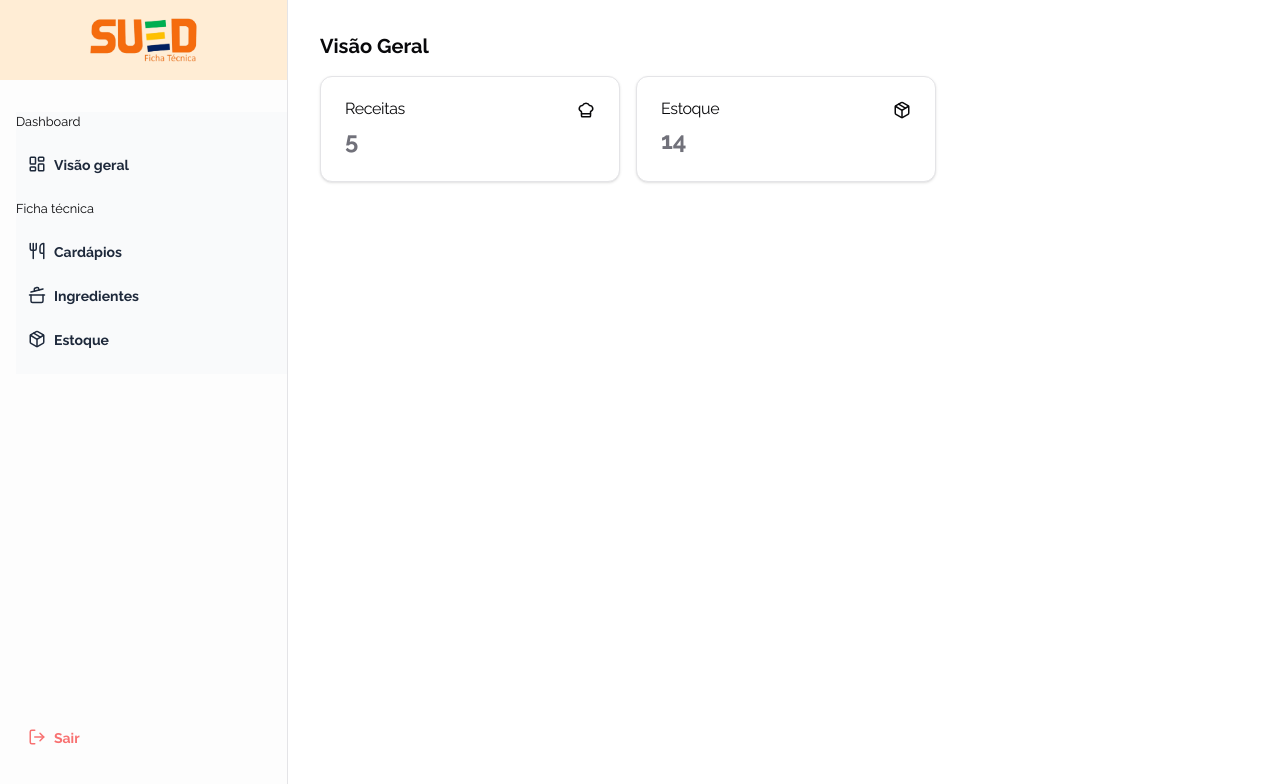
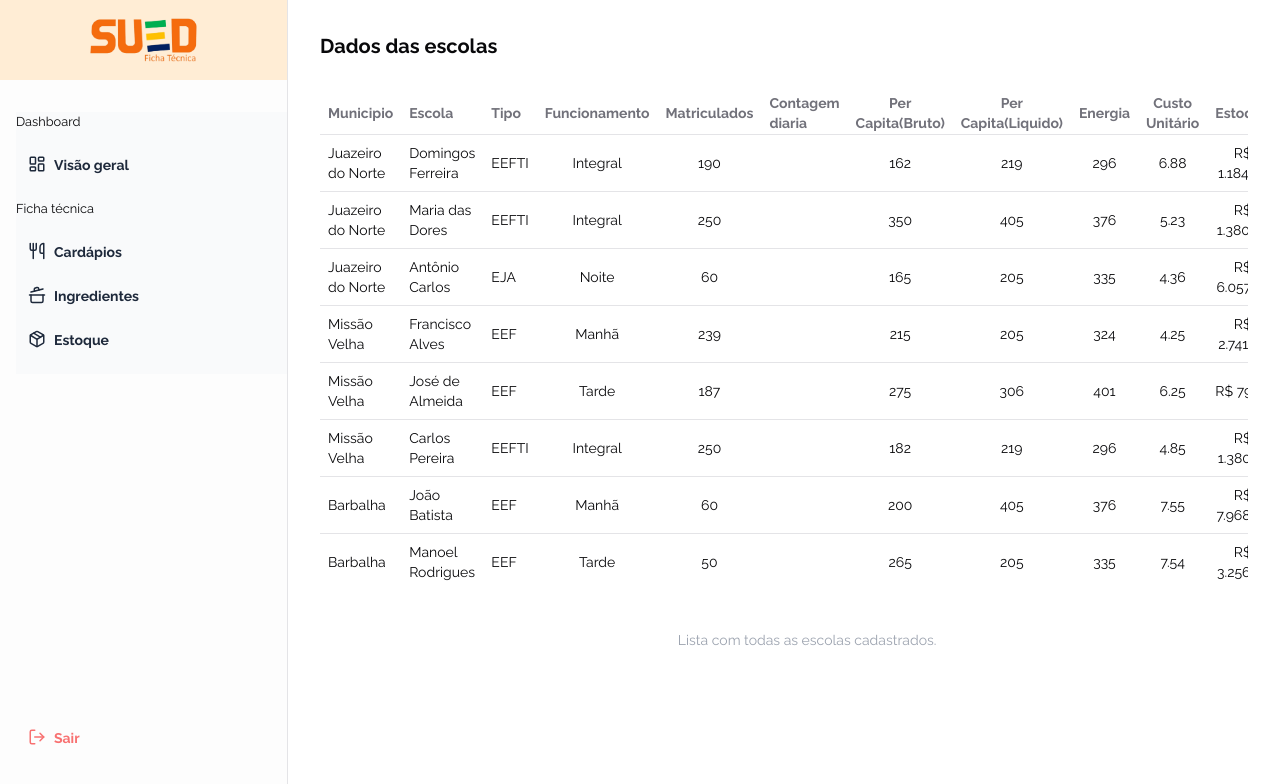
Before and after one commit to eliasacneto/sued-technical-sheet-front, a Next.js app: page /admin/dashboard in a window 1280 px wide. Shown: the top 784 px of the page. Built offline with nearby package versions, Linux system fonts and the light colour scheme.

Commit message:
List dashboard

```diff
--- a/app/admin/dashboard/page.tsx
+++ b/app/admin/dashboard/page.tsx
@@ -20,17 +20,25 @@ import {
 } from "@/components/ui/select";
 import {
   Building2,
-  ChefHat,
+  UserRoundPen,
   CookingPot,
   Package,
   ShoppingCart,
   UsersRound,
   Utensils,
+  Calculator
 } from "lucide-react";
-
-import { recipes } from "../../mock/recipes.mock";
-
-import { stock } from "../../mock/stock.mock";
+import {
+  Table,
+  TableBody,
+  TableCaption,
+  TableCell,
+  TableFooter,
+  TableHead,
+  TableHeader,
+  TableRow,
+} from "@/components/ui/table";
+import { dataDashboard } from '../../mock/dataDashboard.mock'
 
 const Dashboard = () => {
   //   const totalIngredients = new Set(
@@ -38,56 +46,87 @@ const Dashboard = () => {
   //   ).size;
 
   // Get the total number of recipes
-  const totalRecipes = recipes.length;
 
-  const totalStock = stock.length;
+  const date = new Date();
+  const brDate = date.toLocaleDateString('pt-BR');
 
   return (
     <>
       <div className="flex flex-col justify-start gap-4 ">
-        <h1 className="font-bold text-xl">Visão Geral </h1>
-        <div className="flex gap-4">
-          <Card className="w-[300px]">
-            <CardHeader>
-              <CardTitle className="flex justify-between gap-4">
-                <h3 className="font-normal">Receitas</h3>
-                <small>
-                  <ChefHat size={18} />
-                </small>
-              </CardTitle>
-              <CardDescription>
-                <h1 className="text-2xl font-bold">{totalRecipes}</h1>
-              </CardDescription>
-            </CardHeader>
-          </Card>
-
-          {/* <Card className="w-[300px]">
-            <CardHeader>
-              <CardTitle className="flex justify-between gap-4">
-                <h3 className="font-normal">Ingredientes</h3>
-                <small>
-                  <CookingPot size={18} />
-                </small>
-              </CardTitle>
-              <CardDescription>
-                <h1 className="text-2xl font-bold">{totalIngredients}</h1>
-              </CardDescription>
-            </CardHeader>
-          </Card> */}
-
-          <Card className="w-[300px]">
-            <CardHeader>
-              <CardTitle className="flex justify-between gap-4">
-                <h3 className="font-normal">Estoque</h3>
-                <small>
-                  <Package size={18} />
-                </small>
-              </CardTitle>
-              <CardDescription>
-                <h1 className="text-2xl font-bold">{totalStock}</h1>
-              </CardDescription>
-            </CardHeader>
-          </Card>
+        <h1 className="font-bold text-xl">Dados das escolas </h1>
+        <p></p>
+        <div className="flex justify-end">
+          <div className="w-full">
+              <Table>
+                <TableCaption className="mt-10 text-gray-400">
+                  Lista com todas as escolas cadastrados.
+                </TableCaption>
+                <TableHeader>
+                  <TableRow>
+                  <TableHead className="w-[200px] font-bold">Municipio</TableHead>
+                    <TableHead className="font-bold">Escola</TableHead>
+                    <TableHead className="font-bold">Tipo</TableHead>
+                    <TableHead className="font-bold">Funcionamento</TableHead>
+                    <TableHead className="font-bold">Matriculados</TableHead>
+                    <TableHead className="font-bold">Contagem diaria</TableHead>
+                  <TableHead className="font-bold text-center">Per Capita(Bruto)</TableHead>
+                  <TableHead className="font-bold text-center">Per Capita(Liquido)</TableHead>
+                    <TableHead className="font-bold">Energia</TableHead>
+                  <TableHead className="font-bold text-center">Custo Unitário</TableHead>
+                    <TableHead className="font-bold">Estoque</TableHead>
+                  </TableRow>
+                </TableHeader>
+                <TableBody>
+                  {dataDashboard?.map((item) => (
+                    <TableRow key={item.id} className="hover:bg-gray-200">
+                      <TableCell className="font-medium">
+                        {item.municipio}
+                      </TableCell>
+                      <TableCell className="font-medium">
+                        {item.escola}
+                      </TableCell>
+                      <TableCell className="font-medium">
+                        {" "}
+                        {item.tipo}
+                      </TableCell>
+                      <TableCell className="font-medium text-center">
+                        {" "}
+                        {item.funcionamento}
+                      </TableCell>
+                      <TableCell className="font-medium text-center">
+                        {" "}
+                        {item.matriculados}
+                      </TableCell>
+                      <TableCell className="font-medium ">
+                        {" "}
+                        {item.contagem}
+                      </TableCell>
+                      <TableCell className="font-medium text-center">
+                        {" "}
+                        {item.perCapitaBruto}
+                      </TableCell>
+                      <TableCell className="font-medium text-center">
+                        {" "}
+                        {item.perCapitaLiquido}
+                      </TableCell>
+                      <TableCell className="font-medium text-center">
+                        {" "}
+                        {item.energia}
+                      </TableCell>
+                      <TableCell className="font-medium text-center">
+                        {" "}
+                        {item.custoUnitario}
+                      </TableCell>
+                      <TableCell className="font-medium text-center">
+                        {" "}
+                        {item.estoque}
+                      </TableCell>
+                      <TableCell className="text-right"></TableCell>
+                    </TableRow>
+                  ))}
+                </TableBody>
+              </Table>
+          </div>
         </div>
       </div>
     </>
@@ -95,3 +134,113 @@ const Dashboard = () => {
 };
 
 export default Dashboard;
+
+
+// {/* <div className="grid grid-cols-2 gap-4">
+//           <Card className="w-[400px]">
+//             <CardHeader>
+//               <CardTitle className="flex justify-between gap-4">
+//                 <h3 className="font-normal">Alunos Matriculados</h3>
+//                 <small>
+//                   <UserRoundPen size={18} />
+//                 </small>
+//               </CardTitle>
+//               <CardDescription>
+//                 <h1 className="text-2xl font-bold">400</h1>
+//               </CardDescription>
+//             </CardHeader>
+//           </Card>
+
+//           {/* <Card className="w-[300px]">
+//             <CardHeader>
+//               <CardTitle className="flex justify-between gap-4">
+//                 <h3 className="font-normal">Ingredientes</h3>
+//                 <small>
+//                   <CookingPot size={18} />
+//                 </small>
+//               </CardTitle>
+//               <CardDescription>
+//                 <h1 className="text-2xl font-bold">{totalIngredients}</h1>
+//               </CardDescription>
+//             </CardHeader>
+//           </Card> */}
+
+//           <Card className="w-[400px]">
+//             <CardHeader>
+//               <CardTitle className="flex justify-between gap-4">
+//                 <h3 className="font-normal">Contagem de Alunos</h3>
+//                 <small>
+//                   <Calculator size={18} />
+//                 </small>
+//               </CardTitle>
+//               <CardDescription>
+//                 <h1 className="text-2xl font-bold">{brDate} <span className="ml-40">300</span></h1>
+//               </CardDescription>
+//             </CardHeader>
+//           </Card>
+//           <Card className="w-[400px]">
+//             <CardHeader>
+//               <CardTitle className="flex justify-between gap-4">
+//                 <h3 className="font-normal">Per Capta Bruto</h3>
+//                 <small>
+//                   {/* <Calculator size={18} /> */}
+//                 </small>
+//               </CardTitle>
+//               <CardDescription>
+//                 <h1 className="text-2xl font-bold"> R$ 162,00 </h1>
+//               </CardDescription>
+//             </CardHeader>
+//           </Card>
+//           <Card className="w-[400px]">
+//             <CardHeader>
+//               <CardTitle className="flex justify-between gap-4">
+//                 <h3 className="font-normal">Per Capta Liquido</h3>
+//                 <small>
+//                   {/* <Calculator size={18} /> */}
+//                 </small>
+//               </CardTitle>
+//               <CardDescription>
+//                 <h1 className="text-2xl font-bold"> R$ 219,00 </h1>
+//               </CardDescription>
+//             </CardHeader>
+//           </Card>
+//           <Card className="w-[400px]">
+//             <CardHeader>
+//               <CardTitle className="flex justify-between gap-4">
+//                 <h3 className="font-normal">Energia</h3>
+//                 <small>
+//                   {/* <Calculator size={18} /> */}
+//                 </small>
+//               </CardTitle>
+//               <CardDescription>
+//                 <h1 className="text-2xl font-bold"> R$ 296, 00 </h1>
+//               </CardDescription>
+//             </CardHeader>
+//           </Card>
+//           <Card className="w-[400px]">
+//             <CardHeader>
+//               <CardTitle className="flex justify-between gap-4">
+//                 <h3 className="font-normal">Custo Unitário</h3>
+//                 <small>
+//                   {/* <Calculator size={18} /> */}
+//                 </small>
+//               </CardTitle>
+//               <CardDescription>
+//                 <h1 className="text-2xl font-bold"> R$ 6.88 </h1>
+//               </CardDescription>
+//             </CardHeader>
+//           </Card>
+//           <Card className="w-[400px]">
+//             <CardHeader>
+//               <CardTitle className="flex justify-between gap-4">
+//                 <h3 className="font-normal">Estoque</h3>
+//                 <small>
+//                   {/* <Calculator size={18} /> */}
+//                 </small>
+//               </CardTitle>
+//               <CardDescription>
+//                 <h1 className="text-2xl font-bold"> R$ 1.184,26 </h1>
+//               </CardDescription>
+//             </CardHeader>
+//           </Card>
+//         </div > */}
--- /dev/null
+++ b/app/mock/dataDashboard.mock.js
@@ -0,0 +1,114 @@
+export const dataDashboard = [
+  {
+    id: 1,
+    municipio: "Juazeiro do Norte",
+    escola: "Domingos Ferreira",
+    tipo: "EEFTI",
+    funcionamento: "Integral",
+    matriculados: 190,
+    contagem: null,
+    perCapitaBruto: 162,
+    perCapitaLiquido: 219,
+    energia: 296,
+    custoUnitario: 6.88,
+    estoque: "R$ 1.184,26",
+  },
+  {
+    id: 2,
+    municipio: "Juazeiro do Norte",
+    escola: "Maria das Dores",
+    tipo: "EEFTI",
+    funcionamento: "Integral",
+    matriculados: 250,
+    contagem: null,
+    perCapitaBruto: 350,
+    perCapitaLiquido: 405,
+    energia: 376,
+    custoUnitario: 5.23,
+    estoque: "R$ 1.380,28",
+  },
+  {
+    id: 3,
+    municipio: "Juazeiro do Norte",
+    escola: "Antônio Carlos",
+    tipo: "EJA",
+    funcionamento: "Noite",
+    matriculados: 60,
+    contagem: null,
+    perCapitaBruto: 165,
+    perCapitaLiquido: 205,
+    energia: 335,
+    custoUnitario: 4.36,
+    estoque: "R$ 6.057,93",
+  },
+  {
+    id: 4,
+    municipio: "Missão Velha",
+    escola: "Francisco Alves",
+    tipo: "EEF",
+    funcionamento: "Manhã",
+    matriculados: 239,
+    contagem: null,
+    perCapitaBruto: 215,
+    perCapitaLiquido: 205,
+    energia: 324,
+    custoUnitario: 4.25,
+    estoque: "R$ 2.741,95",
+  },
+  {
+    id: 5,
+    municipio: "Missão Velha",
+    escola: "José de Almeida",
+    tipo: "EEF",
+    funcionamento: "Tarde",
+    matriculados: 187,
+    contagem: null,
+    perCapitaBruto: 275,
+    perCapitaLiquido: 306,
+    energia: 401,
+    custoUnitario: 6.25,
+    estoque: "R$ 79,23",
+  },
+  {
+    id: 6,
+    municipio: "Missão Velha",
+    escola: "Carlos Pereira",
+    tipo: "EEFTI",
+    funcionamento: "Integral",
+    matriculados: 250,
+    contagem: null,
+    perCapitaBruto: 182,
+    perCapitaLiquido: 219,
+    energia: 296,
+    custoUnitario: 4.85,
+    estoque: "R$ 1.380,51",
+  },
+  {
+    id: 7,
+    municipio: "Barbalha",
+    escola: "João Batista",
+    tipo: "EEF",
+    funcionamento: "Manhã",
+    matriculados: 60,
+    contagem: null,
+    perCapitaBruto: 200,
+    perCapitaLiquido: 405,
+    energia: 376,
+    custoUnitario: 7.55,
+    estoque: "R$ 7.968,55",
+  },
+  {
+    id: 8,
+    municipio: "Barbalha",
+    escola: "Manoel Rodrigues",
+    tipo: "EEF",
+    funcionamento: "Tarde",
+    matriculados: 50,
+    contagem: null,
+    perCapitaBruto: 265,
+    perCapitaLiquido: 205,
+    energia: 335,
+    custoUnitario: 7.54,
+    estoque: "R$ 3.256,23",
+  },
+];
```
